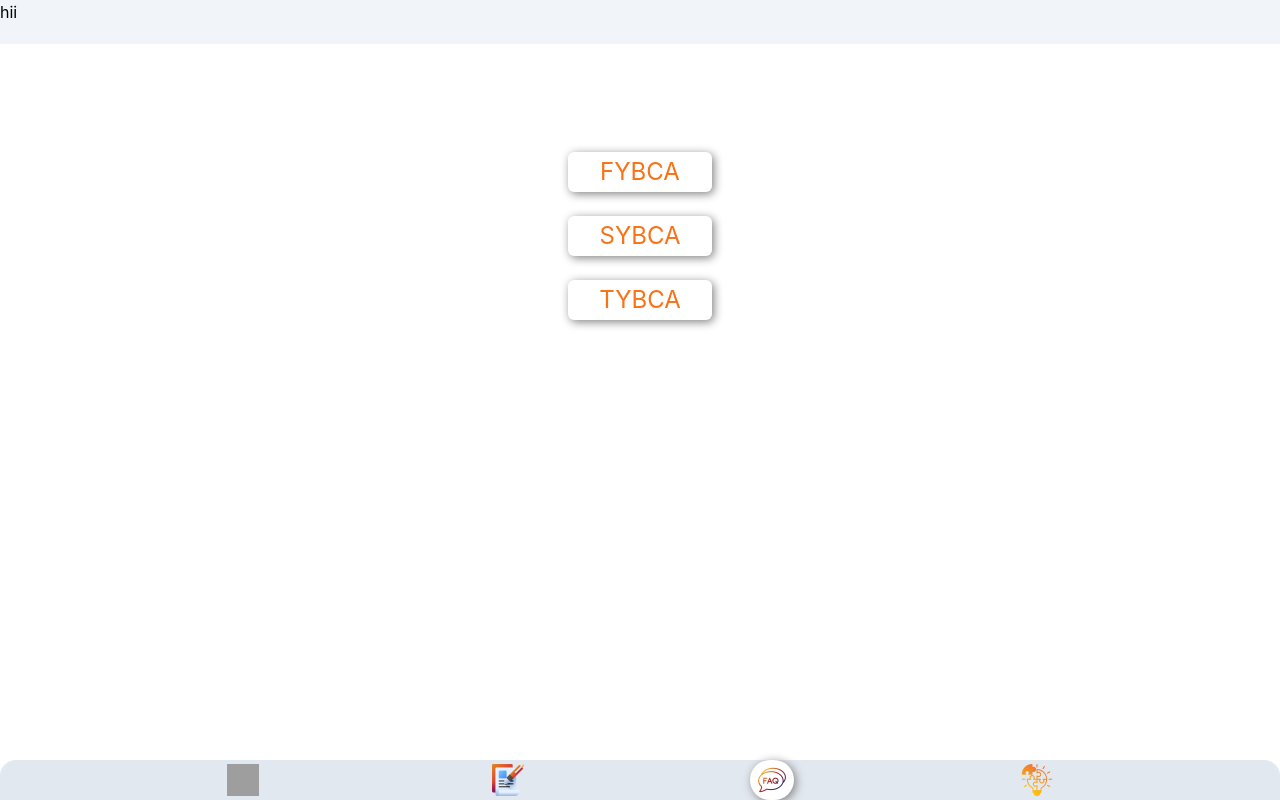
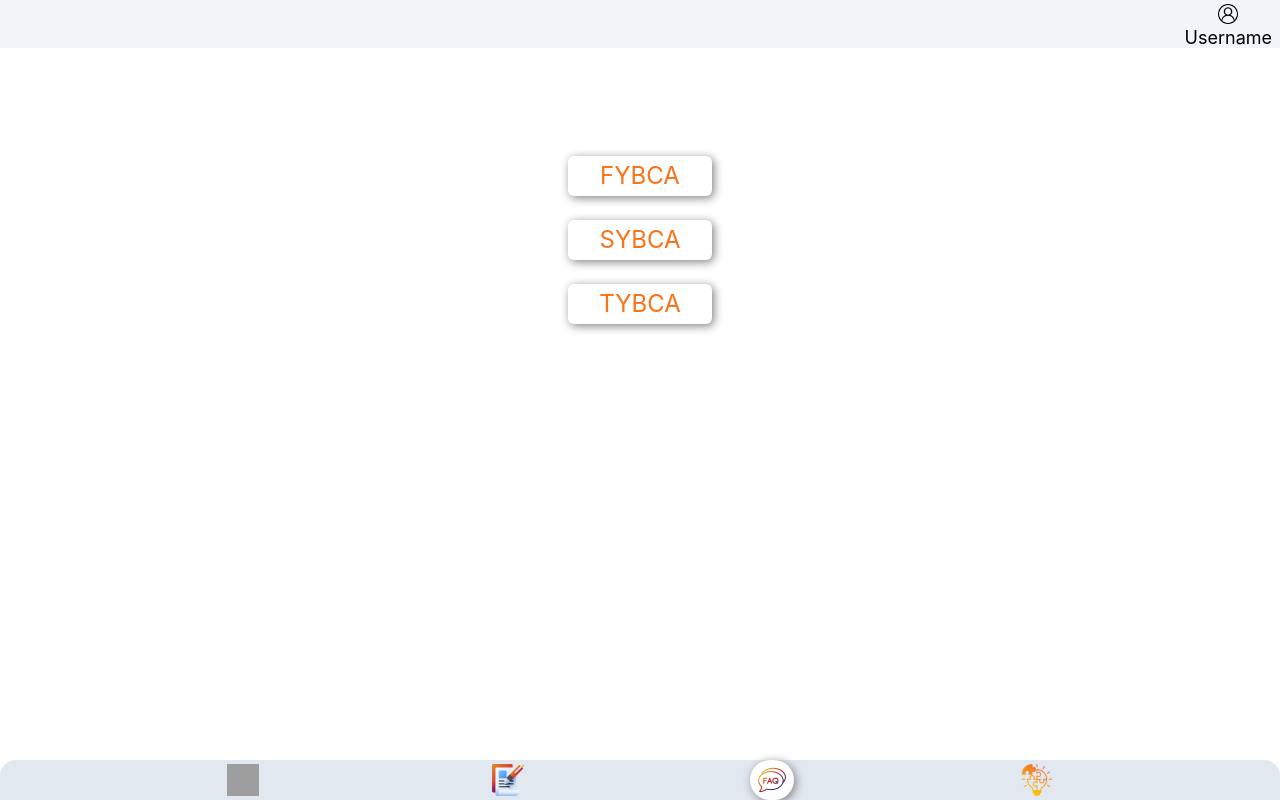
Before and after one commit to Nitish2626/bca, a React (Create React App) app: page /faq in a window 1280 px wide. Built offline with nearby package versions, Linux system fonts and the light colour scheme; grey boxes are pictures that could not be loaded.

Commit message:
Top bar added

```diff
--- a/src/components/top-bar/Top.js
+++ b/src/components/top-bar/Top.js
@@ -1,7 +1,16 @@
+import user from "../../icons/user-icon.png"
 const Top = () => {
     return (
-        <div className="w-full h-11 bg-slate-100 sticky top-0">
-            <p>hii</p>
+        <div className="w-full h-12 flex justify-end bg-slate-100 sticky top-0 px-2">
+
+            <button className="flex flex-col items-center justify-center">
+
+                <img src={user} className="w-5 h-6 mt-2"></img>
+
+                <h1 className="text-lg text-ellipsis">Username</h1>
+
+            </button>
+
         </div>
     );
 }
```
Also changed, not shown: src/icons/user-icon.png (added).
